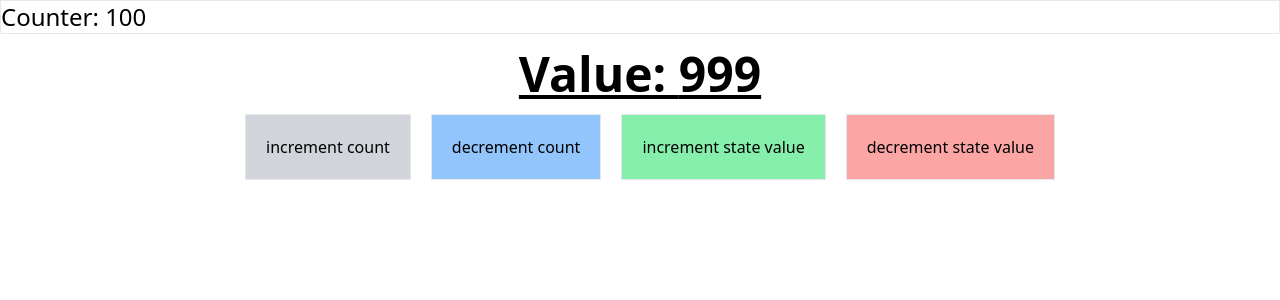
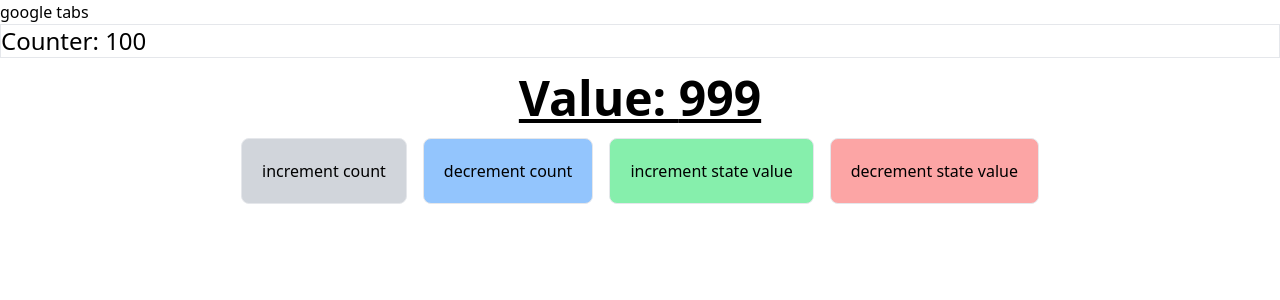
Before and after one commit to maden1738/react-mindrisers, a React (Vite) app: page / in a window 1280 px wide. Shown: the top 300 px of the page. Built offline with nearby package versions, Linux system fonts and the light colour scheme.

Commit message:
add tailwind classes

```diff
--- /dev/null
+++ b/src/GoogleTabs.jsx
@@ -0,0 +1,3 @@
+export default function GoogleTabs() {
+  return <>google tabs</>;
+}
--- a/src/components/Counter.jsx
+++ b/src/components/Counter.jsx
@@ -25,20 +25,29 @@ export default function Counter() {
       <h1 className="text-5xl font-bold underline p-4 text-center">
         Value: {data}
       </h1>
-      <div className="flex justify-center">
-        <button className="border bg-gray-300 p-5 ml-5" onClick={increment}>
+      <div className="flex justify-center gap-4">
+        <button
+          className="border bg-gray-300 p-5 rounded-lg hover:text-blue-600"
+          onClick={increment}
+        >
           increment count
         </button>
-        <button className="border bg-blue-300 p-5 ml-5" onClick={decrement}>
+        <button
+          className="border bg-blue-300 p-5 rounded-lg hover:text-blue-600"
+          onClick={decrement}
+        >
           decrement count
         </button>
         <button
-          className="border bg-green-300 p-5 ml-5"
+          className="border bg-green-300 p-5 rounded-lg hover:shadow-xl hover:bg-green-400"
           onClick={incrementValue}
         >
           increment state value
         </button>
-        <button className="border bg-red-300 p-5 ml-5" onClick={decrementValue}>
+        <button
+          className="border bg-red-300 p-5 rounded-lg hover:shadow-2xl hover:bg-red-400"
+          onClick={decrementValue}
+        >
           decrement state value
         </button>
       </div>
--- a/src/main.jsx
+++ b/src/main.jsx
@@ -4,9 +4,11 @@ import "./index.css"; // tailwind css
 // import "./main.css"; // vanilla css
 import App from "./App";
 import Counter from "./components/Counter";
+import GoogleTabs from "./GoogleTabs";
 
 ReactDOM.createRoot(document.getElementById("root")).render(
   <React.StrictMode>
+    <GoogleTabs />
     <Counter />
     {/* <App /> */}
   </React.StrictMode>
```
